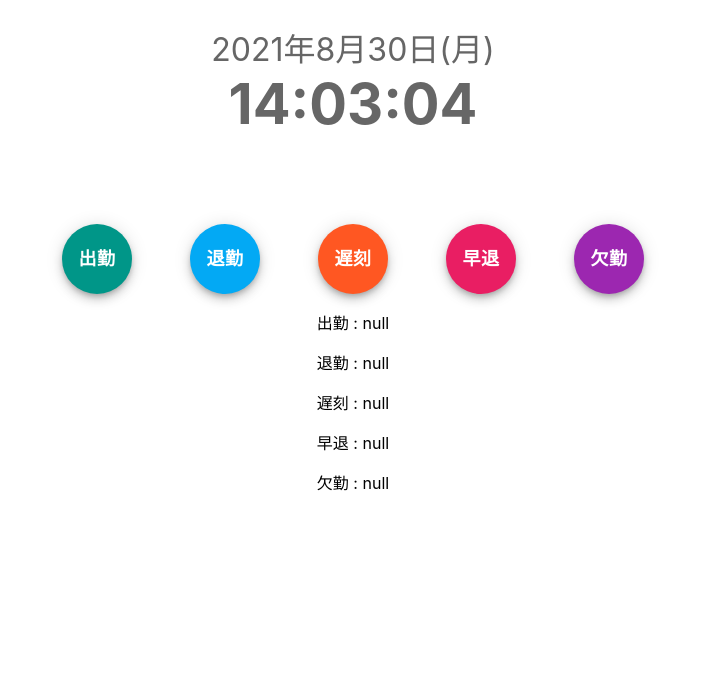
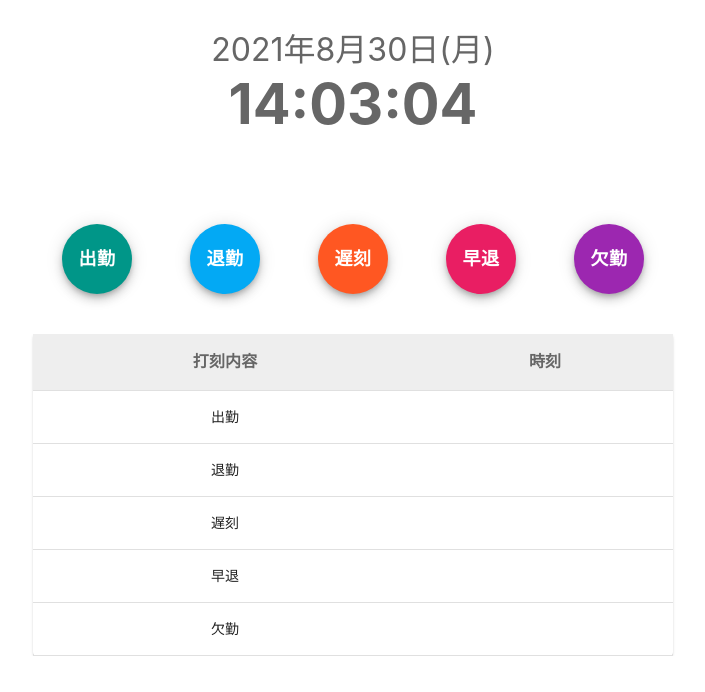
Before and after one commit to Arimuuuura/react-kint, a React (Create React App) app in the folder kint/: page / in a window 1280 px wide. Shown: the top 692 px of the page, without its empty margins (287-992 px from the left). Built offline with nearby package versions, Linux system fonts and the light colour scheme.

Commit message:
stamped にスタイル適用

```diff
--- a/kint/src/components/ui/Stamped.jsx
+++ b/kint/src/components/ui/Stamped.jsx
@@ -1,21 +1,67 @@
 import React, { memo } from 'react'
+import { makeStyles, createStyles } from '@material-ui/core/styles';
+import Table from '@material-ui/core/Table';
+import TableBody from '@material-ui/core/TableBody';
+import TableCell from '@material-ui/core/TableCell';
+import TableContainer from '@material-ui/core/TableContainer';
+import TableHead from '@material-ui/core/TableHead';
+import TableRow from '@material-ui/core/TableRow';
+import Paper from '@material-ui/core/Paper';
+
+const useStyles = makeStyles((theme) =>
+  createStyles({
+    tableContainer: {
+      marginTop: theme.spacing(5),
+    },
+    table: {
+      maxWidth: '50%',
+      margin: '0 auto',
+      '& thead': {
+        backgroundColor: '#eee',
+        '& th': {
+          color: '#666',
+          fontSize: '16px',
+          fontWeight: 'bold',
+        }
+      },
+    },
+  })
+);
 
 export const Stamped = memo((props) => {
   // console.log('stamped');
+  const classes = useStyles();
 
-  const attendance = localStorage.getItem('出勤');
-  const leaving = localStorage.getItem('退勤');
-  const behind = localStorage.getItem('遅刻');
-  const leaveEarly = localStorage.getItem('早退');
-  const absence = localStorage.getItem('欠勤');
+  const rows = [
+    {id: '出勤', time: localStorage.getItem('出勤')},
+    {id: '退勤', time: localStorage.getItem('退勤')},
+    {id: '遅刻', time: localStorage.getItem('遅刻')},
+    {id: '早退', time: localStorage.getItem('早退')},
+    {id: '欠勤', time: localStorage.getItem('欠勤')},
+  ];
 
   return (
-    <div>
-      <p>{ `出勤 : ${attendance}` }</p>
-      <p>{ `退勤 : ${leaving}` }</p>
-      <p>{ `遅刻 : ${behind}` }</p>
-      <p>{ `早退 : ${leaveEarly}` }</p>
-      <p>{ `欠勤 : ${absence}` }</p>
-    </div>
+    <>
+      <TableContainer className={classes.tableContainer}>
+        <Table component={Paper} className={classes.table} aria-label="simple table">
+          <TableHead>
+            <TableRow>
+              <TableCell align="center">打刻内容</TableCell>
+              <TableCell align="center">時刻</TableCell>
+            </TableRow>
+          </TableHead>
+          <TableBody>
+            {rows.map((row) => (
+              <TableRow key={row.id}>
+                <TableCell component="th" scope="row" align="center">
+                  {row.id}
+                </TableCell>
+                <TableCell align="center">{row.time}</TableCell>
+              </TableRow>
+            ))}
+          </TableBody>
+        </Table>
+      </TableContainer>
+    </>
   )
 })
```
